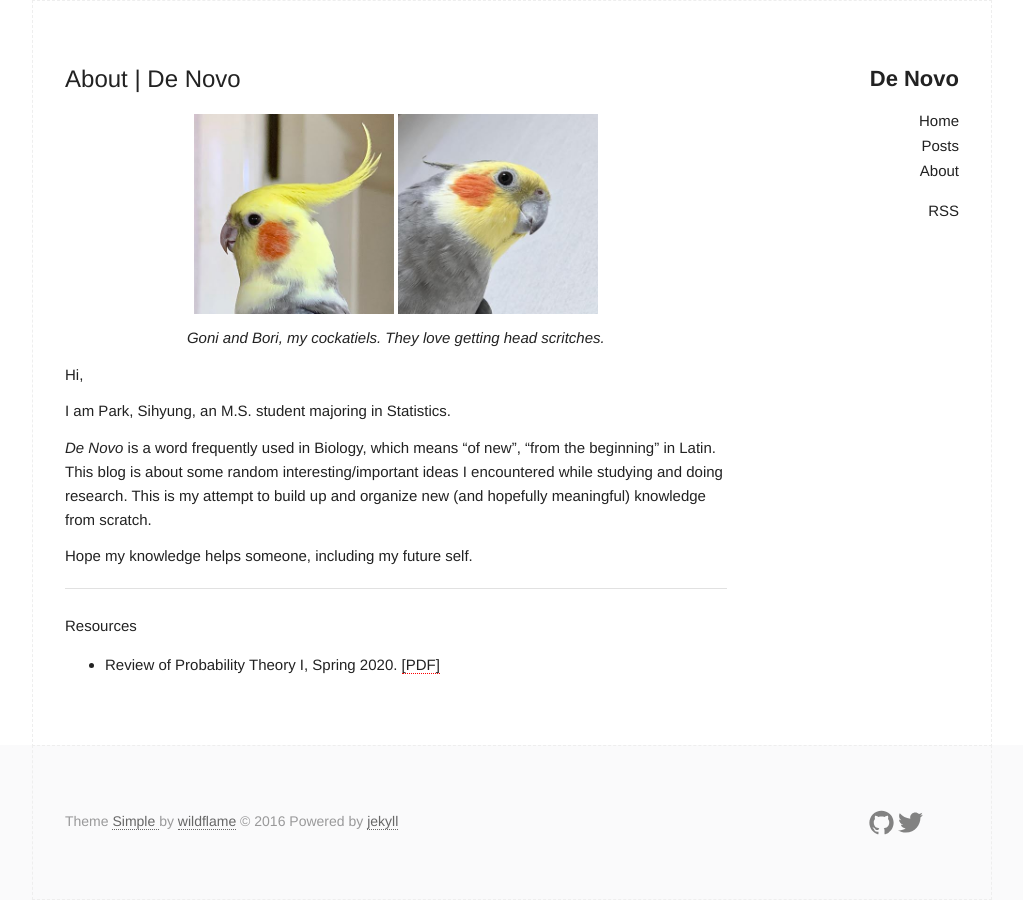
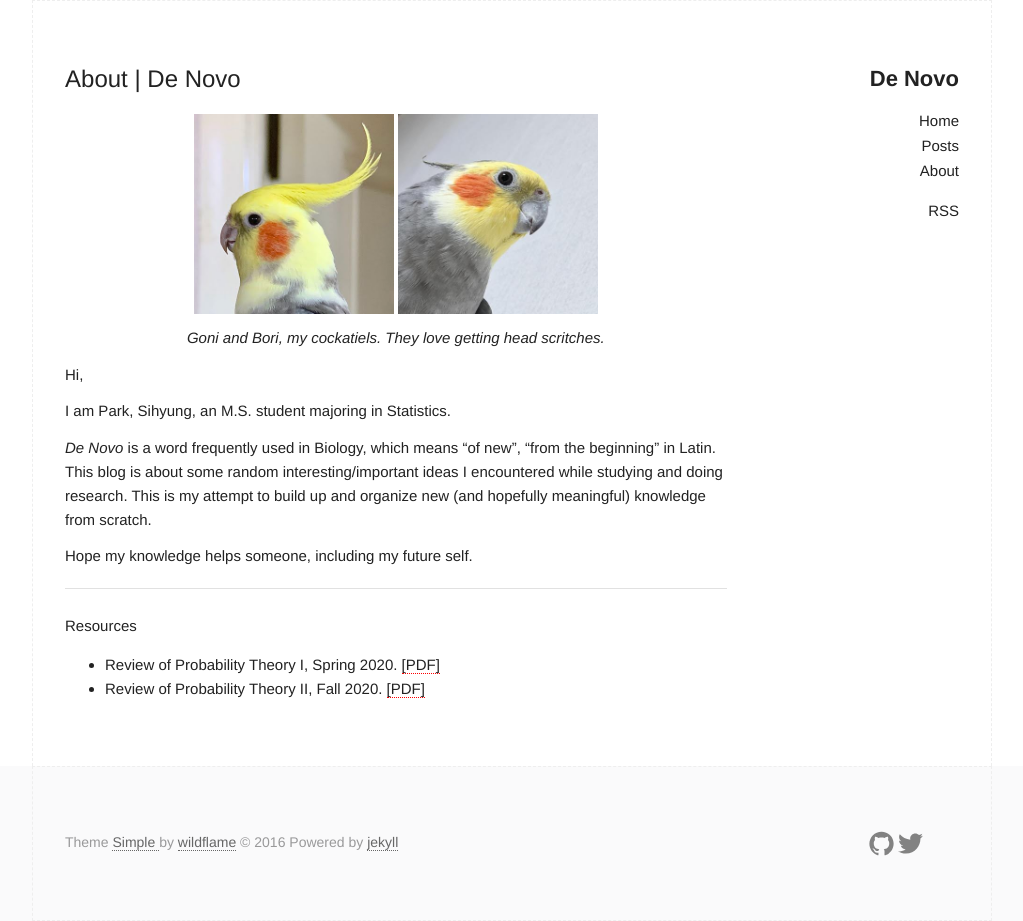
Before and after one commit to naturale0/naturale0.github.io, a Jekyll site: the page built from about.md, in a window 1280 px wide. Shown: the whole page, without its empty margins (128-1151 px from the left). Built offline with Jekyll 4.4.1, drawn with Linux system fonts in a browser that asks for light colours; before the commit the page ends 900 px from its top, so only the background shows below that.

Commit message:
post PTE 4.8

```diff
--- a/about.md
+++ b/about.md
@@ -25,3 +25,4 @@ Hope my knowledge helps someone, including my future self.
 Resources
 
 - Review of Probability Theory I, Spring 2020. [[PDF]](https://naturale0.github.io/assets/src/Review+of+Probability+Theory+I+(2020.S1).pdf)
+- Review of Probability Theory II, Fall 2020. [[PDF]](https://naturale0.github.io/assets/src/Review+of+Probability+Theory+II+(2020.S2).pdf)
```
Also changed, not shown: 4 other files.
